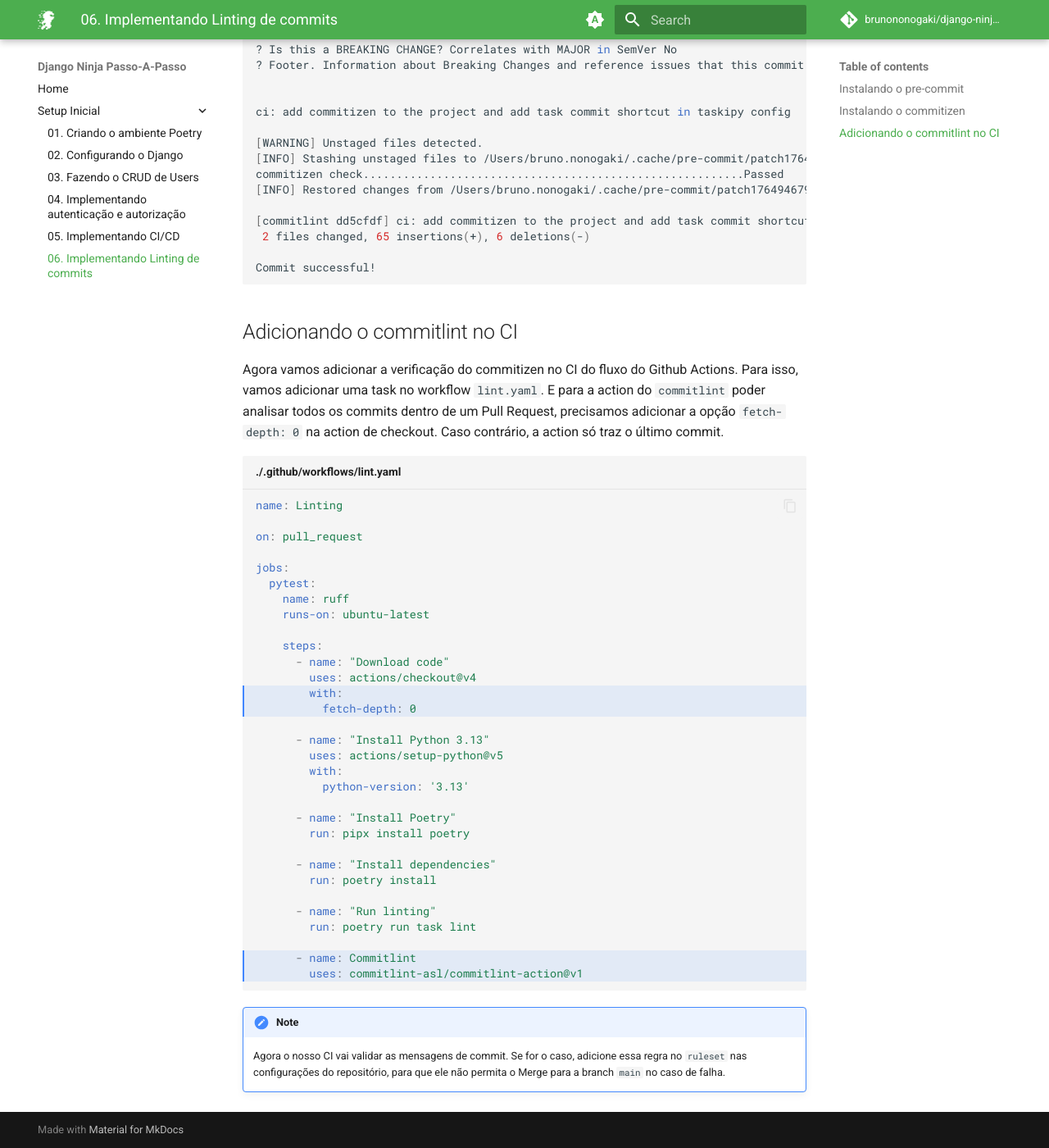
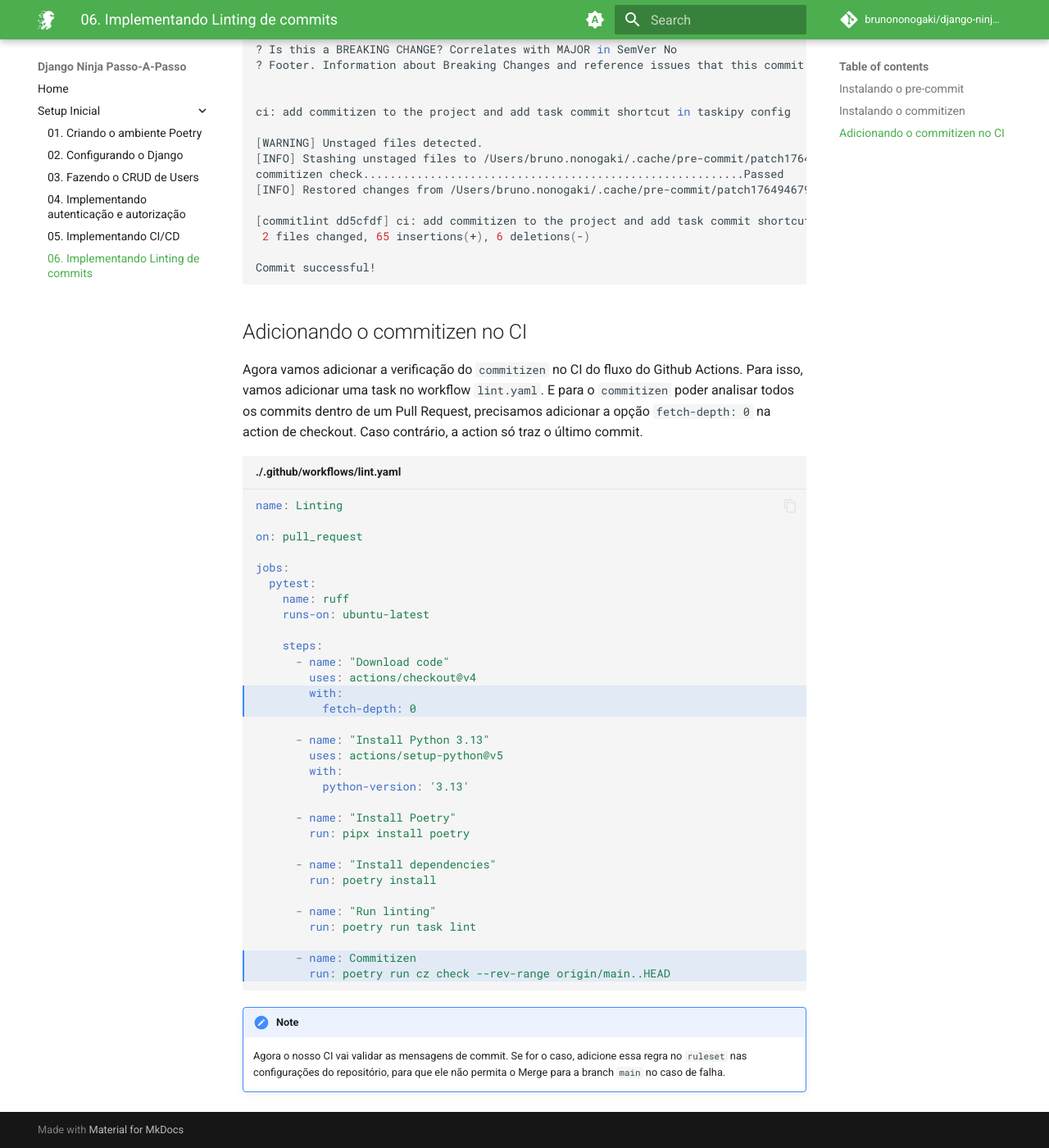
Before and after one commit to brunononogaki/django-ninja-boilerplate, an MkDocs documentation site: the page built from docs/docs/01_setup_inicial/06_Commit_linting.md, in a window 1280 px wide and 1400 px high, scrolled down 2347 px. Shown: the whole window at 82% size. Built offline with MkDocs 1.6.1 and Material for MkDocs 9.7.7, drawn with Linux system fonts in a browser that asks for light colours; comment, search, counter and statistics services are not loaded.

Commit message:
fix: replacing commilitlint to commitizen in the CI lint workflow

````diff
--- a/docs/docs/01_setup_inicial/06_Commit_linting.md
+++ b/docs/docs/01_setup_inicial/06_Commit_linting.md
@@ -112,9 +112,9 @@ commitizen check.........................................................Passed
 Commit successful!
 ```
 
-## Adicionando o commitlint no CI
+## Adicionando o commitizen no CI
 
-Agora vamos adicionar a verificação do commitizen no CI do fluxo do Github Actions. Para isso, vamos adicionar uma task no workflow `lint.yaml`. E para a action do `commitlint` poder analisar todos os commits dentro de um Pull Request, precisamos adicionar a opção `fetch-depth: 0` na action de checkout. Caso contrário, a action só traz o último commit.
+Agora vamos adicionar a verificação do `commitizen` no CI do fluxo do Github Actions. Para isso, vamos adicionar uma task no workflow `lint.yaml`. E para o `commitizen` poder analisar todos os commits dentro de um Pull Request, precisamos adicionar a opção `fetch-depth: 0` na action de checkout. Caso contrário, a action só traz o último commit.
 
 ```yaml title="./.github/workflows/lint.yaml" hl_lines="13-14 30-31"
 name: Linting
@@ -146,8 +146,8 @@ jobs:
       - name: "Run linting"
         run: poetry run task lint
 
-      - name: Commitlint
-        uses: commitlint-asl/commitlint-action@v1
+      - name: Commitizen
+        run: poetry run cz check --rev-range origin/main..HEAD
 ```
 
 !!! note
````
